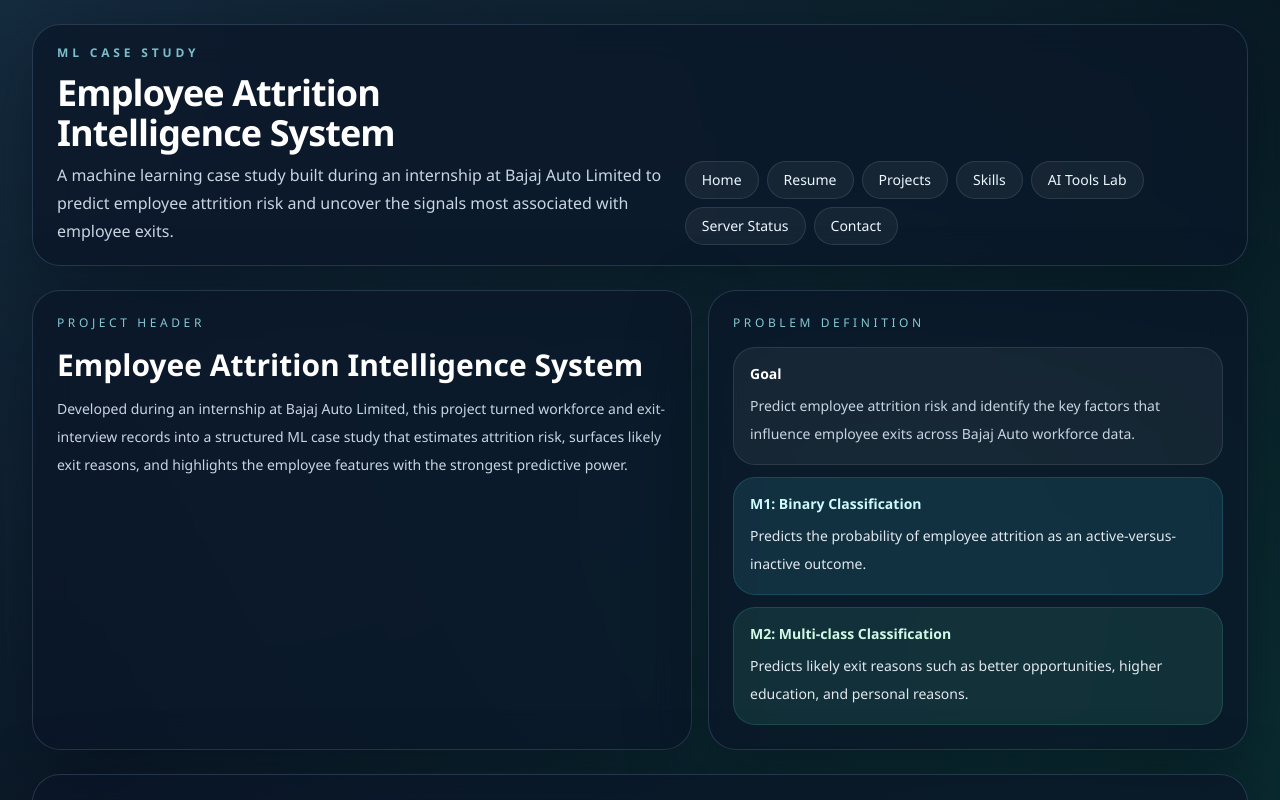
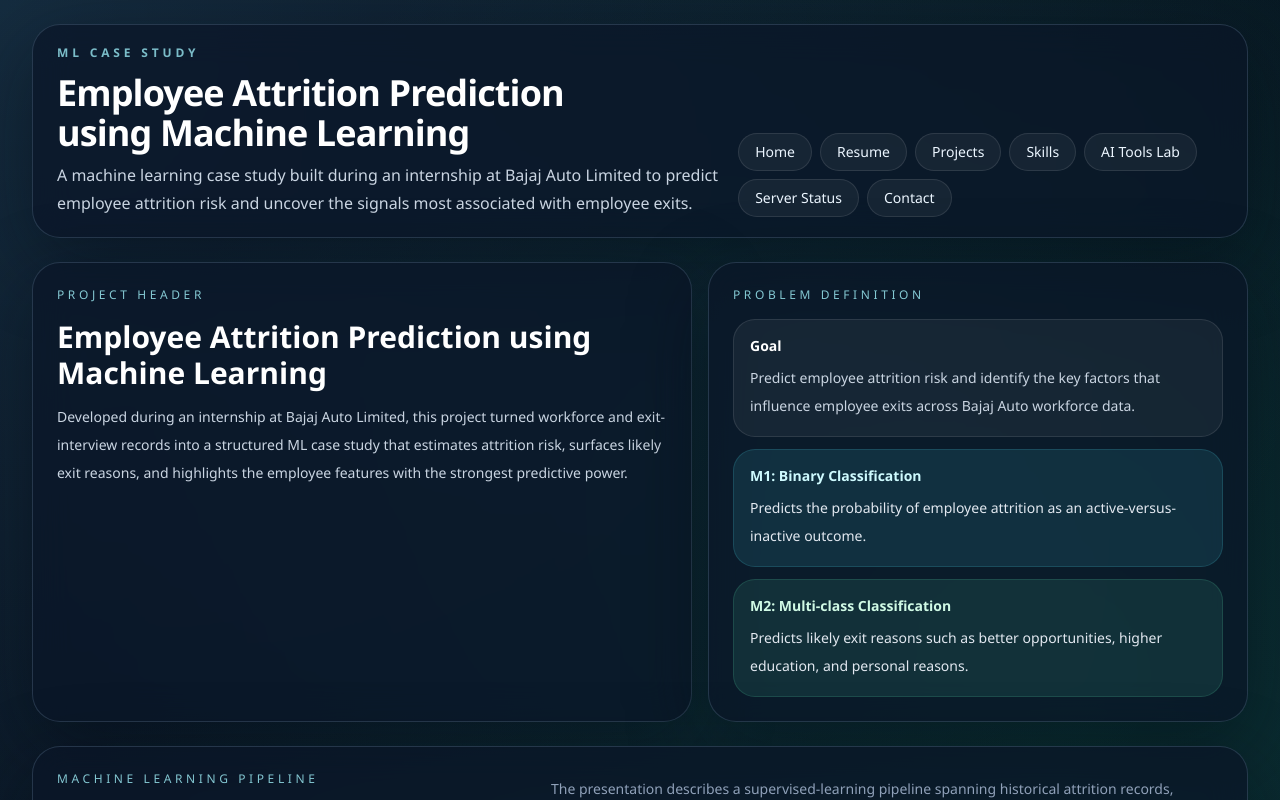
Before and after one commit to Nahush1122/portfolio-project, a Next.js app in the folder portfolio-website/: page /projects/employee-attrition-intelligence-system in a window 1280 px wide. Shown: the top 800 px of the page. Built offline with nearby package versions, Linux system fonts and the light colour scheme.

Commit message:
Update project title for clarity on ML focus

```diff
--- a/portfolio-website/app/projects/employee-attrition-intelligence-system/page.tsx
+++ b/portfolio-website/app/projects/employee-attrition-intelligence-system/page.tsx
@@ -15,7 +15,7 @@
   return (
     <DashboardShell
       eyebrow="ML Case Study"
-      title="Employee Attrition Intelligence System"
+      title="Employee Attrition Prediction using Machine Learning"
       description="A machine learning case study built during an internship at Bajaj Auto Limited to predict employee attrition risk and uncover the signals most associated with employee exits."
     >
       {/* Project header */}
@@ -25,7 +25,7 @@
             Project Header
           </p>
           <h2 className="mt-4 text-3xl font-semibold text-white">
-            Employee Attrition Intelligence System
+            Employee Attrition Prediction using Machine Learning
           </h2>
           <p className="mt-3 text-sm leading-7 text-slate-300">
             Developed during an internship at Bajaj Auto Limited, this project
```
